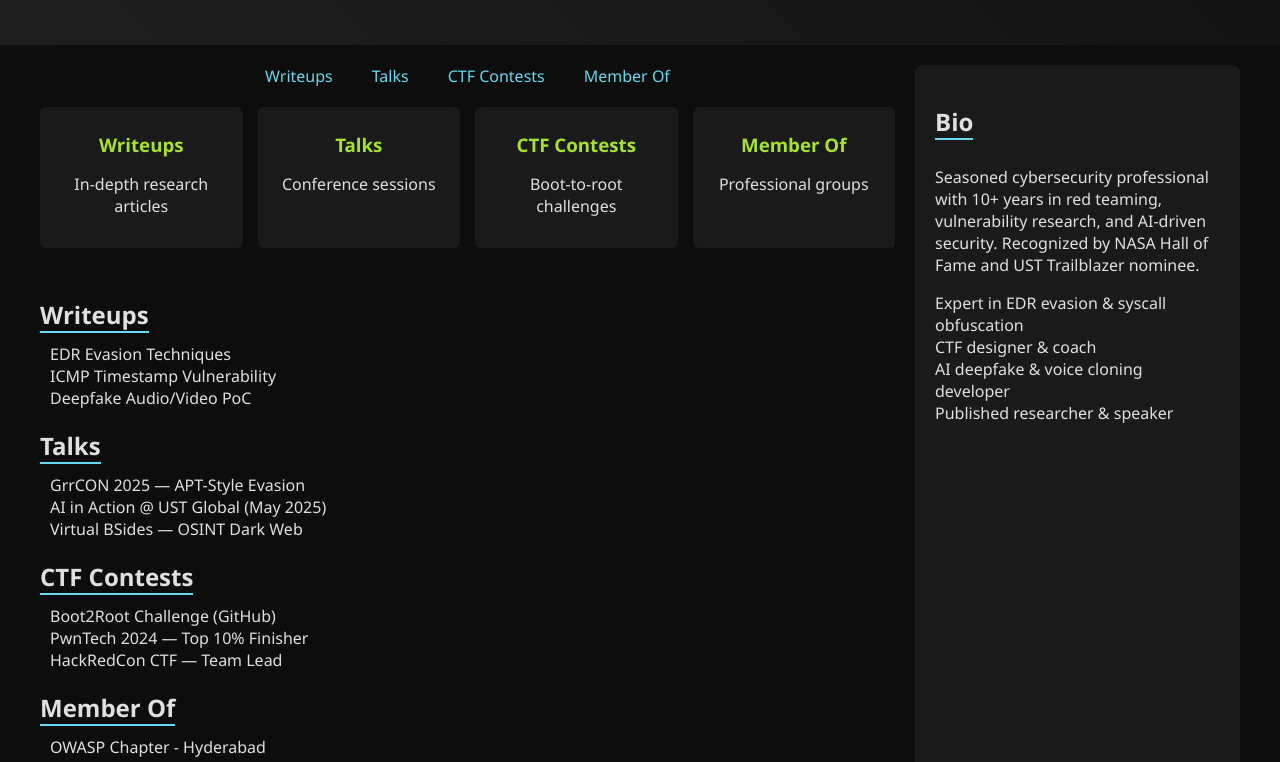
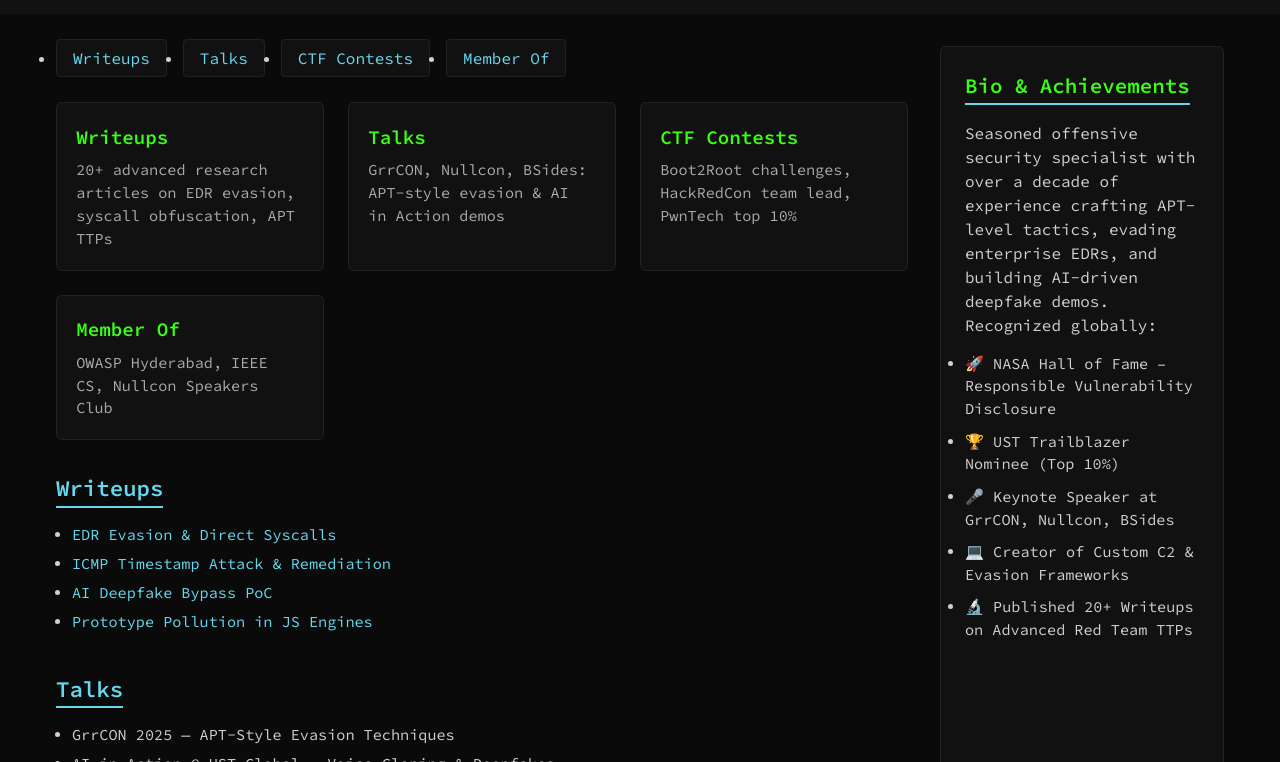
Before and after one commit to G407RIPP3ER/G407ripp3er.github.io, a plain HTML site: page index.html in a window 1280 px wide. Shown: the part 156-918 px from the top of the page. Drawn offline with Linux system fonts and the light colour scheme.

Commit message:
Update index.html

```diff
--- a/index.html
+++ b/index.html
@@ -3,157 +3,257 @@
 <head>
   <meta charset="UTF-8">
   <meta name="viewport" content="width=device-width, initial-scale=1">
-  <title>Ananda Krishna | Red Team & AI Security</title>
+  <title>Ananda Krishna | APT-Level Red Team Portfolio</title>
+  <!-- Monospaced “hacker” font -->
+  <link href="https://fonts.googleapis.com/css2?family=Source+Code+Pro:wght@400;600&display=swap" rel="stylesheet">
   <style>
-    /* Base Styles */
+    :root {
+      --bg: #0a0a0a;
+      --fg: #d0d0d0;
+      --accent: #39ff14;
+      --highlight: #66d9ef;
+    }
+    * { margin: 0; padding: 0; box-sizing: border-box; }
     body {
-      margin: 0;
-      font-family: 'Segoe UI', sans-serif;
-      background: #0d0d0d;
-      color: #e0e0e0;
+      background: var(--bg);
+      color: var(--fg);
+      font-family: 'Source Code Pro', monospace;
+      line-height: 1.5;
     }
-    a { text-decoration: none; color: inherit; }
-    ul { margin: 0; padding: 0; list-style: none; }
+    a { color: var(--highlight); text-decoration: none; }
+    a:hover { text-decoration: underline; }
 
-    /* Layout */
-    .container {
-      display: flex;
-      max-width: 1200px;
-      margin: 0 auto;
-      padding: 20px;
-      gap: 20px;
-    }
-    main { flex: 3; }
-    aside { flex: 1; background: #1a1a1a; padding: 20px; border-radius: 8px; }
-
-    /* Header */
+    /* Glitchy Header */
     header {
       text-align: center;
-      padding: 30px 0;
-      background: linear-gradient(45deg, #1f1f1f, #121212);
+      padding: 2rem 1rem;
+      background: #111;
+      position: relative;
+      overflow: hidden;
     }
     header h1 {
-      color: #a6e22e;
-      font-size: 2.5rem;
-      margin-bottom: 5px;
+      font-size: 3rem;
+      background: linear-gradient(90deg, var(--accent), var(--highlight));
+      -webkit-background-clip: text;
+      color: transparent;
+      position: relative;
+      animation: glitch 2s infinite;
     }
     header p {
-      color: #66d9ef;
+      color: var(--highlight);
+      margin-top: 0.5rem;
       font-size: 1.1rem;
     }
+    @keyframes glitch {
+      0% { text-shadow: 2px 2px var(--accent); }
+      20% { text-shadow: -2px -2px var(--highlight); }
+      40% { text-shadow: 2px -2px var(--accent); }
+      60% { text-shadow: -2px 2px var(--highlight); }
+      80% { text-shadow: 2px 2px var(--accent); }
+      100% { text-shadow: -2px -2px var(--highlight); }
+    }
 
-    /* Nav */
-    nav { margin-bottom: 20px; }
-    nav ul { display: flex; gap: 15px; justify-content: center; }
+    /* Grid Layout */
+    .container {
+      display: grid;
+      grid-template-columns: 3fr 1fr;
+      gap: 2rem;
+      max-width: 1200px;
+      margin: 2rem auto;
+      padding: 0 1rem;
+    }
+    main {
+      display: flex;
+      flex-direction: column;
+      gap: 2rem;
+    }
+    aside {
+      background: #111;
+      border: 1px solid #222;
+      border-radius: 6px;
+      padding: 1.5rem;
+    }
+
+    /* Navigation Pills */
+    nav ul {
+      display: flex;
+      gap: 1rem;
+      flex-wrap: wrap;
+    }
     nav li a {
-      color: #66d9ef;
-      padding: 8px 12px;
+      padding: 0.5rem 1rem;
+      background: #111;
+      border: 1px solid #222;
       border-radius: 4px;
-      transition: background 0.2s;
+      transition: background 0.3s, color 0.3s;
     }
-    nav li a:hover { background: #333; }
-
-    /* Sections */
-    .section-title {
-      font-size: 1.5rem;
-      margin: 20px 0 10px;
-      border-bottom: 2px solid #66d9ef;
-      display: inline-block;
+    nav li a:hover {
+      background: var(--accent);
+      color: var(--bg);
     }
-    section ul { margin-left: 10px; }
 
     /* Dashboard Cards */
     .card-grid {
       display: grid;
-      grid-template-columns: repeat(auto-fit, minmax(180px, 1fr));
-      gap: 15px;
-      margin-bottom: 30px;
+      grid-template-columns: repeat(auto-fit, minmax(200px, 1fr));
+      gap: 1.5rem;
     }
     .card {
-      background: #1a1a1a;
-      padding: 15px;
+      background: #111;
+      border: 1px solid #222;
       border-radius: 6px;
-      text-align: center;
-      transition: transform 0.2s, box-shadow 0.2s;
+      padding: 1.2rem;
+      position: relative;
+      overflow: hidden;
+      transition: transform 0.3s, box-shadow 0.3s;
+    }
+    .card::before {
+      content: '';
+      position: absolute;
+      top: 0; left: 0;
+      width: 100%; height: 100%;
+      border: 1px dashed var(--accent);
+      opacity: 0;
+      transition: opacity 0.3s;
     }
     .card:hover {
-      transform: translateY(-5px);
-      box-shadow: 0 8px 16px rgba(0,0,0,0.5);
+      transform: translateY(-6px);
+      box-shadow: 0 8px 16px rgba(57,255,20,0.2);
     }
-    .card h3 { margin: 10px 0; color: #a6e22e; }
+    .card:hover::before {
+      opacity: 1;
+    }
+    .card h3 {
+      color: var(--accent);
+      margin-bottom: 0.5rem;
+      font-size: 1.2rem;
+    }
+    .card p {
+      color: #aaa;
+      font-size: 0.95rem;
+    }
 
+    /* Section Titles */
+    h2 {
+      color: var(--highlight);
+      font-size: 1.4rem;
+      margin-bottom: 0.5rem;
+      border-bottom: 2px solid var(--highlight);
+      display: inline-block;
+    }
+    section ul {
+      margin-left: 1rem;
+      margin-top: 0.5rem;
+    }
+    section li {
+      margin-bottom: 0.4rem;
+      font-size: 0.95rem;
+    }
+
+    /* Aside Bio */
+    aside h2 {
+      color: var(--accent);
+      margin-bottom: 1rem;
+      font-size: 1.3rem;
+    }
+    aside p {
+      margin-bottom: 1rem;
+    }
+    aside ul li {
+      margin-bottom: 0.6rem;
+      font-size: 0.95rem;
+    }
   </style>
 </head>
 <body>
   <header>
     <h1>Ananda Krishna</h1>
-    <p>Red Teamer • AI in Action Presenter • CTF Architect</p>
+    <p>APT-Level Red Teamer • AI & Deepfake Specialist • CTF Architect</p>
   </header>
   <div class="container">
+
+    <!-- Main Dashboard -->
     <main>
       <nav>
         <ul>
           <li><a href="#writeups">Writeups</a></li>
           <li><a href="#talks">Talks</a></li>
-          <li><a href="#ctf-contests">CTF Contests</a></li>
+          <li><a href="#ctf">CTF Contests</a></li>
           <li><a href="#memberships">Member Of</a></li>
         </ul>
       </nav>
 
       <section id="dashboard">
         <div class="card-grid">
-          <a class="card" href="#writeups"><h3>Writeups</h3><p>In-depth research articles</p></a>
-          <a class="card" href="#talks"><h3>Talks</h3><p>Conference sessions</p></a>
-          <a class="card" href="#ctf-contests"><h3>CTF Contests</h3><p>Boot-to-root challenges</p></a>
-          <a class="card" href="#memberships"><h3>Member Of</h3><p>Professional groups</p></a>
+          <a class="card" href="#writeups">
+            <h3>Writeups</h3>
+            <p>20+ advanced research articles on EDR evasion, syscall obfuscation, APT TTPs</p>
+          </a>
+          <a class="card" href="#talks">
+            <h3>Talks</h3>
+            <p>GrrCON, Nullcon, BSides: APT-style evasion & AI in Action demos</p>
+          </a>
+          <a class="card" href="#ctf">
+            <h3>CTF Contests</h3>
+            <p>Boot2Root challenges, HackRedCon team lead, PwnTech top 10%</p>
+          </a>
+          <a class="card" href="#memberships">
+            <h3>Member Of</h3>
+            <p>OWASP Hyderabad, IEEE CS, Nullcon Speakers Club</p>
+          </a>
         </div>
       </section>
 
       <section id="writeups">
-        <h2 class="section-title">Writeups</h2>
+        <h2>Writeups</h2>
         <ul>
-          <li><a href="#">EDR Evasion Techniques</a></li>
-          <li><a href="#">ICMP Timestamp Vulnerability</a></li>
-          <li><a href="#">Deepfake Audio/Video PoC</a></li>
+          <li><a href="#">EDR Evasion & Direct Syscalls</a></li>
+          <li><a href="#">ICMP Timestamp Attack & Remediation</a></li>
+          <li><a href="#">AI Deepfake Bypass PoC</a></li>
+          <li><a href="#">Prototype Pollution in JS Engines</a></li>
         </ul>
       </section>
 
       <section id="talks">
-        <h2 class="section-title">Talks</h2>
+        <h2>Talks</h2>
         <ul>
-          <li>GrrCON 2025 — APT-Style Evasion</li>
-          <li>AI in Action @ UST Global (May 2025)</li>
-          <li>Virtual BSides — OSINT Dark Web</li>
+          <li>GrrCON 2025 — APT-Style Evasion Techniques</li>
+          <li>AI in Action @ UST Global — Voice Cloning & Deepfakes</li>
+          <li>BSides Virtual — OSINT Dark Web Strategies</li>
         </ul>
       </section>
 
-      <section id="ctf-contests">
-        <h2 class="section-title">CTF Contests</h2>
+      <section id="ctf">
+        <h2>CTF Contests</h2>
         <ul>
-          <li>Boot2Root Challenge (GitHub)</li>
+          <li>Boot2Root CTF — Custom Kernel Exploits</li>
+          <li>HackRedCon 2024 — Team Lead</li>
           <li>PwnTech 2024 — Top 10% Finisher</li>
-          <li>HackRedCon CTF — Team Lead</li>
         </ul>
       </section>
 
       <section id="memberships">
-        <h2 class="section-title">Member Of</h2>
+        <h2>Member Of</h2>
         <ul>
-          <li>OWASP Chapter - Hyderabad</li>
+          <li>OWASP Hyderabad Chapter</li>
           <li>IEEE Computer Society</li>
-          <li>Nullcon Speaker's Club</li>
+          <li>Nullcon Speakers Club</li>
         </ul>
       </section>
     </main>
 
+    <!-- Sidebar Bio & Achievements -->
     <aside>
-      <h2 class="section-title">Bio</h2>
-      <p>Seasoned cybersecurity professional with 10+ years in red teaming, vulnerability research, and AI-driven security. Recognized by NASA Hall of Fame and UST Trailblazer nominee.</p>
+      <h2>Bio & Achievements</h2>
+      <p>
+        Seasoned offensive security specialist with over a decade of experience crafting APT-level tactics, evading enterprise EDRs, and building AI-driven deepfake demos. Recognized globally:
+      </p>
       <ul>
-        <li>Expert in EDR evasion & syscall obfuscation</li>
-        <li>CTF designer & coach</li>
-        <li>AI deepfake & voice cloning developer</li>
-        <li>Published researcher & speaker</li>
+        <li>🚀 NASA Hall of Fame – Responsible Vulnerability Disclosure</li>
+        <li>🏆 UST Trailblazer Nominee (Top 10%)</li>
+        <li>🎤 Keynote Speaker at GrrCON, Nullcon, BSides</li>
+        <li>💻 Creator of Custom C2 & Evasion Frameworks</li>
+        <li>🔬 Published 20+ Writeups on Advanced Red Team TTPs</li>
       </ul>
     </aside>
   </div>
```
